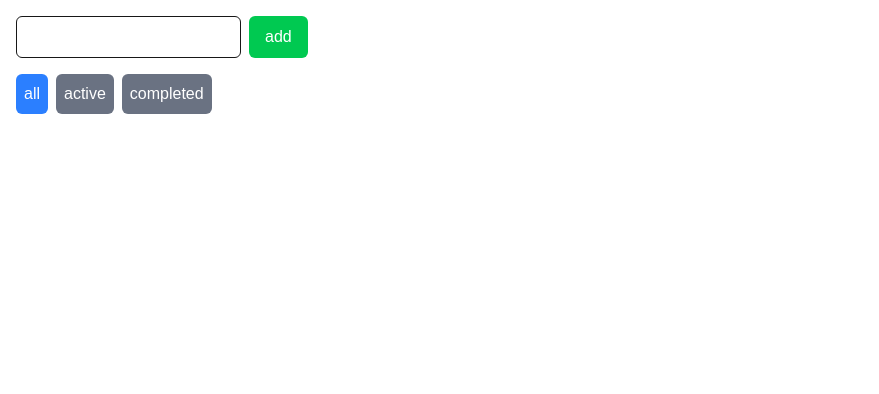
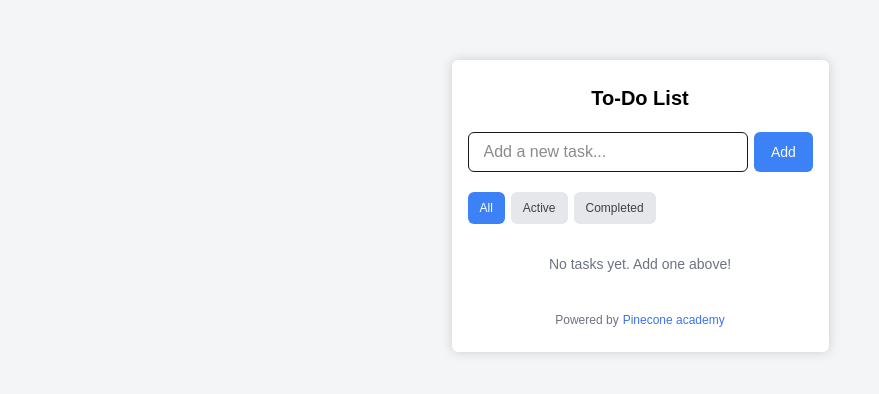
Before and after one commit to hatakiii/To-Do-List, a Next.js app in the folder to-do-list-app/: page /todo in a window 1280 px wide. Shown: the top 394 px of the page, without its empty margins (0-879 px from the left). Built offline with nearby package versions, Linux system fonts and the light colour scheme.

Commit message:
todo-g oorchilloo

```diff
--- a/to-do-list-app/src/app/todo/page.js
+++ b/to-do-list-app/src/app/todo/page.js
@@ -1,97 +1,143 @@
 "use client";
 
 import { useState } from "react";
+
+import { TaskCompleted, NoTask, Title, Footer } from "@/components";
+
 import { v4 as uuidv4 } from "uuid";
 
-const TodoPage = () => {
+const Home = () => {
+  const [todos, setTodos] = useState([]);
   const [inputValue, setInputValue] = useState("");
-  const [todos, setTodos] = useState([]);
   const [filterStatus, setFilterStatus] = useState("all");
 
   const handleFilterStatus = (status) => setFilterStatus(status);
 
-  const handleOnChange = (event) => setInputValue(event.target.value);
-
-  const handleAddTodo = () => {
-    if (!inputValue.trim()) return;
-    setTodos([...todos, { title: inputValue, isDone: false, id: uuidv4() }]);
-    setInputValue("");
+  const handleOnChange = (event) => {
+    setInputValue(event.target.value);
   };
 
-  const handleOnChangeCheckBox = (event, index) => {
-    const newTodos = todos.map((todo, i) =>
-      i === index ? { ...todo, isDone: event.target.checked } : todo
-    );
+  const handleOnClick = (event) => {
+    event.preventDefault();
+    if (!inputValue.trim()) return;
+    setTodos([
+      { title: inputValue, isCompleted: false, id: uuidv4() },
+      ...todos,
+    ]);
+    setInputValue("");
+    setFilterStatus("all");
+  };
+
+  const handleDelete = (id) => {
+    setTodos(todos.filter((todo) => todo.id !== id));
+  };
+
+  const handleOnChangeChecked = (event, id) => {
+    // console.log(event.target.checked, id);
+    const newTodos = todos.map((el, i) => {
+      if (el.id === id) {
+        el.isCompleted = event.target.checked;
+      }
+      return el;
+    });
     setTodos(newTodos);
   };
+  const completedCount = todos.filter((todo) => todo.isCompleted).length;
 
-  const handleDeleteTodo = (index) => {
-    setTodos(todos.filter((_, i) => i !== index));
+  const handleClearCompleted = () => {
+    setTodos(todos.filter((todo) => !todo.isCompleted));
   };
 
   const filteredTodos = todos.filter((todo) => {
     if (filterStatus === "all") return true;
-    if (filterStatus === "active") return !todo.isDone;
-    return todo.isDone;
+    if (filterStatus === "active") return !todo.isCompleted;
+    return todo.isCompleted;
   });
 
+  // console.log(todos);
   return (
-    <div className="p-4">
-      {/* Input & Add button */}
-      <div className="flex gap-2 mb-4">
+    <div className="m-0 p-0 box-border font-inter">
+      {/* Container */}
+
+      <div className="p-top pt-[60px] bg-[#f3f5f7] min-h-[100vh]">
+        {/* Inner Container */}
+        <div
+          className="w-[377px]  pt-[24px] pb-[24px] pl-[16px] pr-[16px] rounded-[6px] mx-auto bg-[#fff] shadow-[0_0_12px_rgba(0,0,0,0.16)]
+"
+        >
+          {/* Title */}
+          <Title></Title>
+          {/* Form= Input and Button */}
+          <form className="h-[40px] flex gap-[6px]" onClick={handleOnClick}>
             <input
               value={inputValue}
+              type="text"
               onChange={handleOnChange}
-          type="text"
-          className="border p-2 rounded-md"
-        />
+              maxLength="100"
+              placeholder="Add a new task..."
+              className="w-72 h-10 px-4 py-2 rounded-md outline-1 outline-offset-[-1px] outline-border-border-border inline-flex flex-col justify-center items-start"
+            ></input>
             <button
-          onClick={handleAddTodo}
-          className="bg-green-500 text-white px-4 py-2 rounded-md"
+              type="submit"
+              className="w-[59px] border-0 cursor-pointer text-[14px] text-[#f9f9f9] rounded-[6px] px-[16px] bg-[#3c82f6]  active:bg-blue-600 hover:bg-blue-700"
             >
-          add
+              Add
             </button>
-      </div>
-
-      {/* Filters */}
-      <div className="flex gap-2 mb-4">
+          </form>
+          {/* Filter Buttons */}
+          <div className="h-[32px] flex gap-[6px] mt-[20px] mb-[20px]">
             {["all", "active", "completed"].map((status) => (
               <button
                 key={status}
                 onClick={() => handleFilterStatus(status)}
-            className={`bg-gray-500 text-white p-2 rounded-md ${
-              filterStatus === status ? "!bg-blue-500" : ""
-            }`}
+                className={
+                  "border-0 cursor-pointer text-neutral-700 text-xs font-normal rounded-[6px] px-[12px] capitalize bg-[#e5e7eb] " +
+                  `${
+                    filterStatus === status
+                      ? "!bg-[#3c82f6] !text-[#fff] hover:!bg-blue-700"
+                      : ""
+                  }`
+                }
               >
                 {status}
               </button>
             ))}
           </div>
+          {/* No tasks to display */}
+          {filteredTodos.length === 0 && <NoTask />}
+          {filteredTodos.map((todo) => (
+            <TaskCompleted
+              key={todo.id}
+              id={todo.id}
+              taskName={todo.title}
+              isCompleted={todo.isCompleted}
+              handleDelete={handleDelete}
+              handleOnChangeChecked={handleOnChangeChecked}
+            ></TaskCompleted>
+          ))}
 
-      {/* Todos */}
-      {filteredTodos.map((todo, index) => (
-        <div
-          key={todo.id}
-          className="flex items-center gap-2 border-b border-gray-300 p-2 w-fit"
+          {/* Clear completed */}
+          {filteredTodos.length !== 0 && (
+            <div className="flex pt-4 mb-10   justify-between items-center border-t-[1px] border-t-[#e5e7eb]">
+              <p className="text-[14px] text-gray-500 ">
+                {completedCount} of {todos.length} tasks completed
+              </p>
+              {completedCount > 0 && (
+                <button
+                  onClick={handleClearCompleted}
+                  className="border-0 text-[14px] cursor-pointer  text-[#ef4444] bg-transparent hover:bg-red-100 active:bg-red-200 rounded-md p-1"
                 >
-          <input
-            type="checkbox"
-            checked={todo.isDone}
-            onChange={(event) => handleOnChangeCheckBox(event, index)}
-          />
-          <p className={todo.isDone ? "line-through text-gray-500" : ""}>
-            {todo.title}
-          </p>
-          <button
-            onClick={() => handleDeleteTodo(index)}
-            className="text-red-500"
-          >
-            delete
+                  Clear completed
                 </button>
+              )}
             </div>
-      ))}
+          )}
+
+          {/* Footer */}
+          <Footer />
+        </div>
+      </div>
     </div>
   );
 };
-
-export default TodoPage;
+export default Home;
```
Lines whose indentation alone changed are shown as unchanged.
